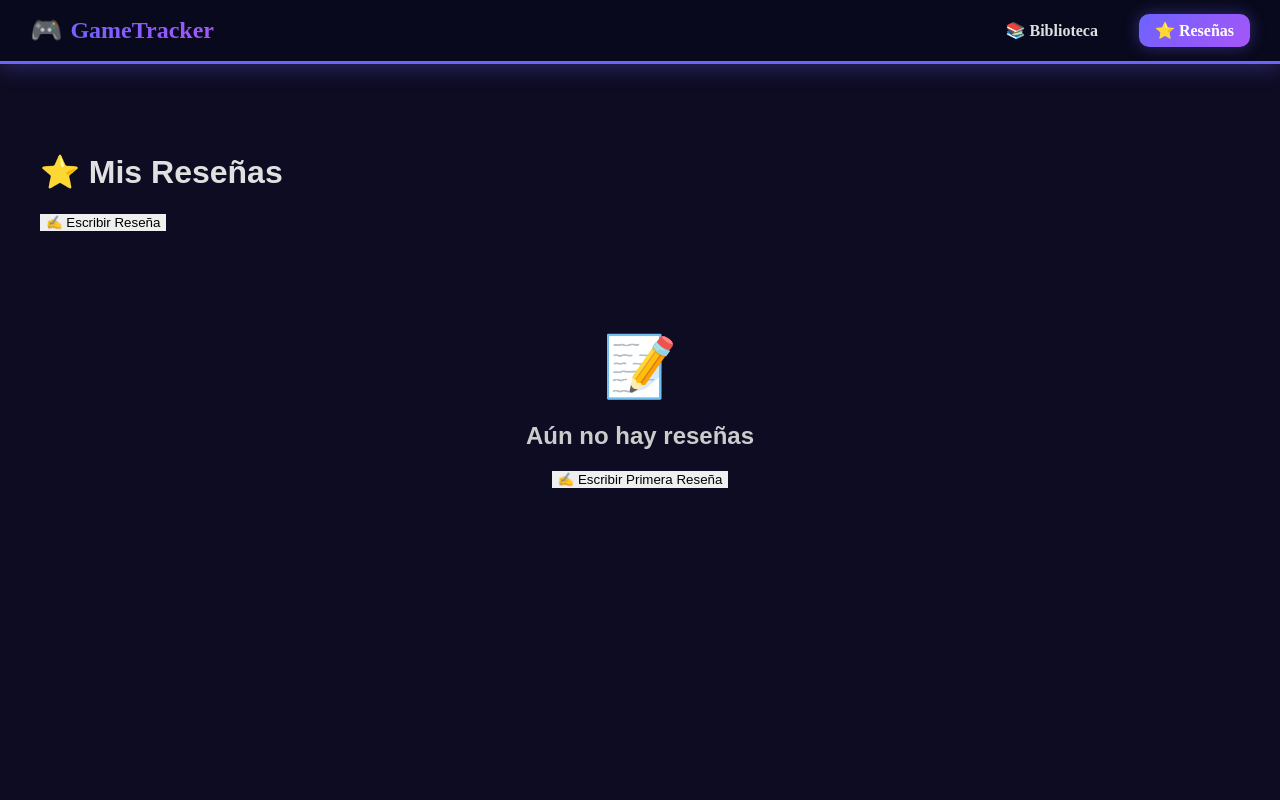
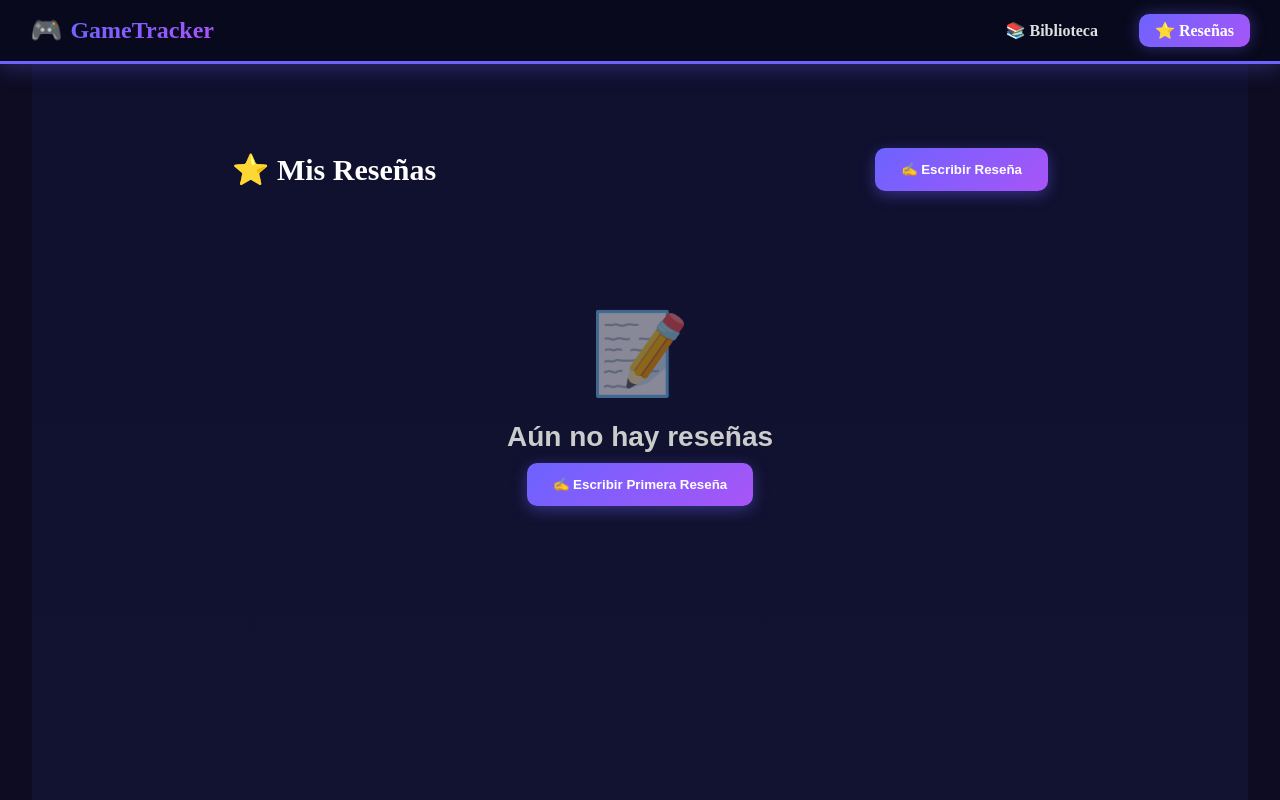
Before and after one commit to JUNIORRDSR/Proyecto-Jovenes-Creativos-Front, a React (Vite) app: page /reviews in a window 1280 px wide. Shown: the top 800 px of the page. Built offline with nearby package versions, Linux system fonts and the light colour scheme.

Commit message:
diseño reviews

```diff
--- a/src/pages/Reviews.css
+++ b/src/pages/Reviews.css
@@ -0,0 +1,78 @@
+.reviews-page {
+  animation: fadeIn 0.5s ease;
+  padding: 200px;
+  color: #fff;
+  background: linear-gradient(180deg, #0f0f2e, #141433);
+  min-height: 100vh;
+}
+
+.reviews-header {
+  display: flex;
+  justify-content: space-between;
+  align-items: center;
+  margin-bottom: 30px;
+}
+
+.reviews-title {
+  font-family: "Orbitron";
+  padding-top: 0%;
+  font-size: 30px;
+  font-weight: 700;
+}
+
+.add-review-btn {
+  background: linear-gradient(135deg, #6c63ff, #a855f7);
+  border: none;
+  color: #fff;
+  padding: 14px 26px;
+  border-radius: 10px;
+  font-weight: 600;
+  cursor: pointer;
+  transition: 0.3s;
+  box-shadow: 0 4px 15px rgba(108, 99, 255, 0.4);
+}
+
+.add-review-btn:hover {
+  transform: translateY(-3px);
+  box-shadow: 0 6px 25px rgba(108, 99, 255, 0.6);
+}
+
+.reviews-description {
+  color: #aaa;
+  font-size: 16px;
+  margin-bottom: 40px;
+  line-height: 1.6;
+}
+
+.reviews-grid {
+  display: grid;
+  grid-template-columns: repeat(auto-fill, minmax(400px, 1fr));
+  gap: 24px;
+}
+
+.empty-state {
+  text-align: center;
+  margin-top: 100px;
+}
+
+.empty-icon {
+  font-size: 80px;
+  opacity: 0.5;
+}
+
+.empty-state h2 {
+  font-family: "Orbitron", sans-serif;
+  font-size: 28px;
+  margin: 20px 0 10px;
+}
+
+.empty-state p {
+  color: #aaa;
+  font-size: 16px;
+  margin-bottom: 20px;
+}
+
+@keyframes fadeIn {
+  from { opacity: 0; transform: translateY(20px); }
+  to { opacity: 1; transform: translateY(0); }
+}
```
